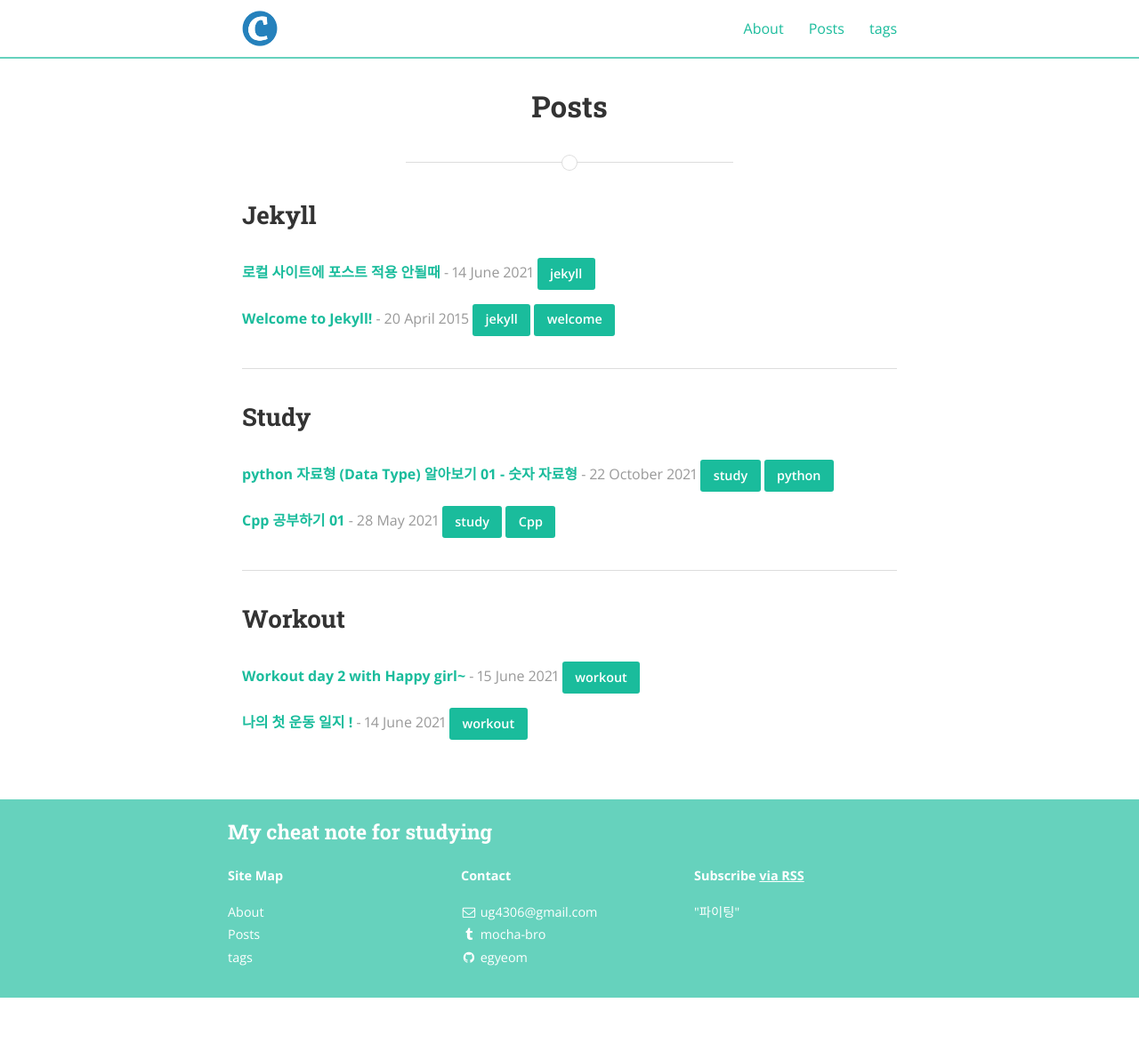
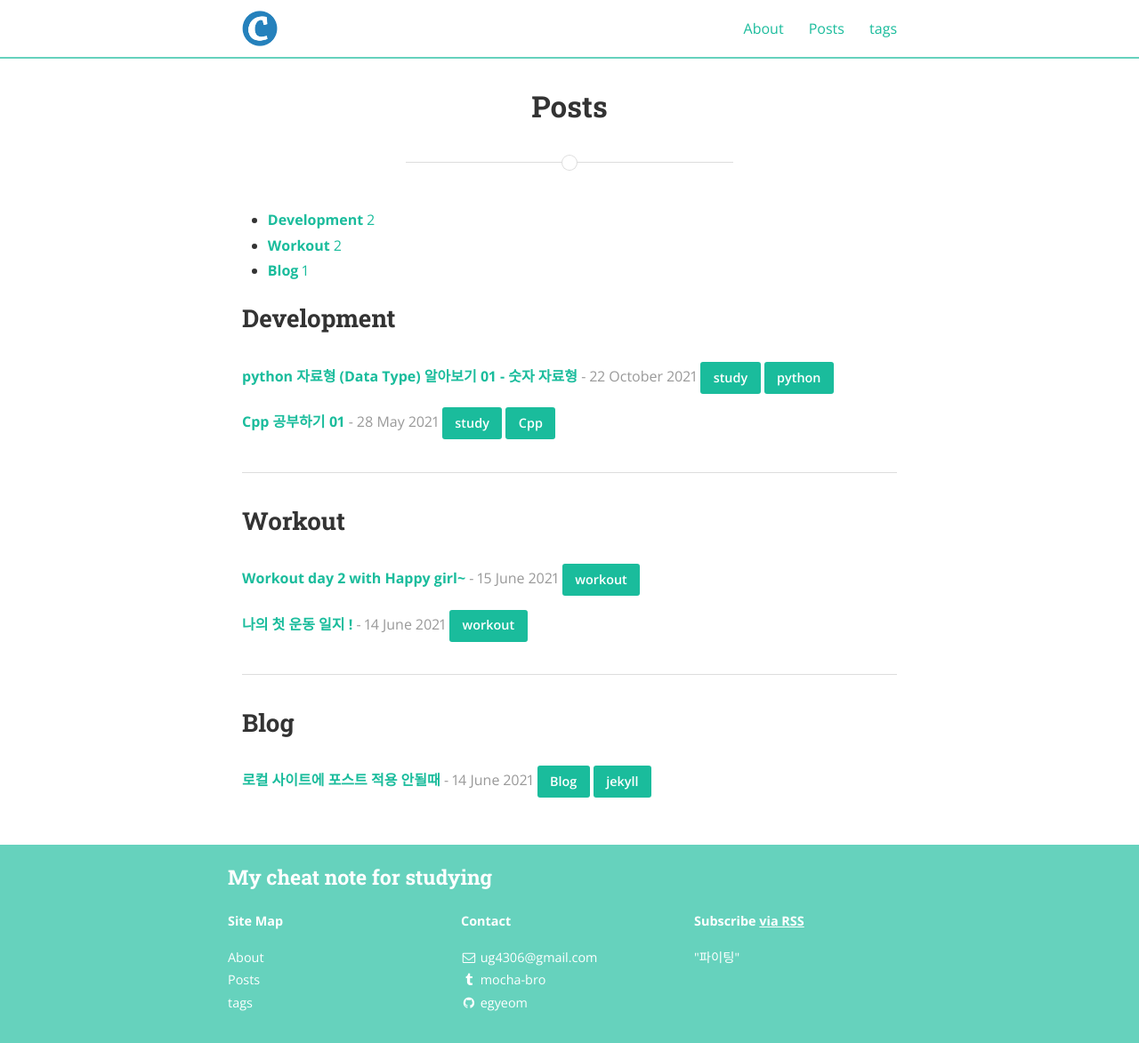
Before and after one commit to EGyeom/BlogMaker, a Jekyll site: the page built from posts.md, in a window 1280 px wide and 1173 px high. Shown: the whole window at 89% size. Built offline with Jekyll 4.4.1, drawn with Linux system fonts in a browser that asks for light colours; nearby versions of some CDN libraries.

Commit message:
blog update

```diff
--- a/_posts/study/jekyll/2021-06-14-study.md
+++ b/_posts/Development/Blog/2021-06-14-study.md
@@ -3,8 +3,8 @@ layout: post
 title:  "로컬 사이트에 포스트 적용 안될때"
 date:   2021-06-14 23:04:59
 author: Gyeom
-categories: Jekyll
-tags:	[jekyll]
+categories: Blog
+tags:	[Blog,jekyll]
 cover:  "/assets/instacode.png"
 ---
 <h1>
--- a/_posts/study/cpp/2021-10-29-Cpp01.md
+++ b/_posts/Development/cpp/2021-10-29-Cpp01.md
@@ -3,7 +3,7 @@ layout: post
 title:  "Cpp 공부하기 01"
 date:   2021-05-28 08:43:59
 author: Gyeom
-categories: Study
+categories: Development
 tags:	[study, Cpp]
 cover:  "/assets/instacode.png"
 sitemap:
--- a/_posts/study/python/2021-10-22-DataType.md
+++ b/_posts/Development/python/2021-10-22-DataType.md
@@ -3,7 +3,7 @@ layout: post
 title:  "python 자료형 (Data Type) 알아보기 01 - 숫자 자료형"
 date:   2021-10-22 10:43:59
 author: Gyeom
-categories: Study
+categories: Development
 tags:	[study,python]
 cover:  "/assets/python_cover.png"
 ---
--- a/_posts/example/2015-04-20-welcome-to-jekyll.markdown
+++ b/_posts/example/2015-04-20-welcome-to-jekyll.markdown
@@ -1,4 +1,4 @@
----
+<!-- ---
 layout: post
 title:  "Welcome to Jekyll!"
 date:   2015-04-20 08:43:59
@@ -102,4 +102,4 @@ Check out the [Jekyll docs][jekyll] for more info on how to get the most out of
 window.tooltips = window.tooltips || []
 window.tooltips.push(['#someId', { content: "This is the text of the tooltip!" }])
 window.tooltips.push(['#someOtherId', { content: "{% include tooltips/example.html %}", placement: "right" }])
-</script>
+</script> -->
--- a/posts.md
+++ b/posts.md
@@ -5,10 +5,34 @@ permalink: /posts/
 main_nav: true
 ---
 
+
+{% assign categories_max = 0 %}
 {% for category in site.categories %}
-  {% capture cat %}{{ category | first }}{% endcapture %}
-  <h2 id="{{cat}}">{{ cat | capitalize }}</h2>
-  {% for desc in site.descriptions %}
+  {% if category[1].size > categories_max %}
+    {% assign categories_max = category[1].size %}
+  {% endif %}
+{% endfor %}
+
+<ul class="taxonomy__index">
+  {% for i in (1..categories_max) reversed %}
+    {% for category in site.categories %}
+      {% if category[1].size == i %}
+        <li>
+          <a href="#{{ category[0] | slugify }}">
+            <strong>{{ category[0] }}</strong> <span class="taxonomy__count">{{ i }}</span>
+          </a>
+        </li>
+      {% endif %}
+    {% endfor %}
+  {% endfor %}
+</ul>
+
+{% for i in (1..categories_max) reversed %}
+  {% for category in site.categories %}
+  {% if category[1].size == i %}
+    {% capture cat %}{{ category | first }}{% endcapture %}
+  <section id="{{ category[0] | slugify | downcase }}" class="taxonomy__section">
+    <h2 class="archive__subtitle">{{ category[0] }}</h2>  {% for desc in site.descriptions %}
     {% if desc.cat == cat %}
       <p class="desc"><em>{{ desc.desc }}</em></p>
     {% endif %}
@@ -28,5 +52,7 @@ main_nav: true
   {% endfor %}
   </ul>
   {% if forloop.last == false %}<hr>{% endif %}
+  {% endif %}
+  {% endfor %}
 {% endfor %}
 <br>
```
Also changed, not shown: _posts/Workout/2021-06-14-workout.md (renamed from _posts/workout/2021-06-14-workout.md), _posts/Workout/2021-06-15-workout.md (renamed from _posts/workout/2021-06-15-workout.md), 1 other file.
